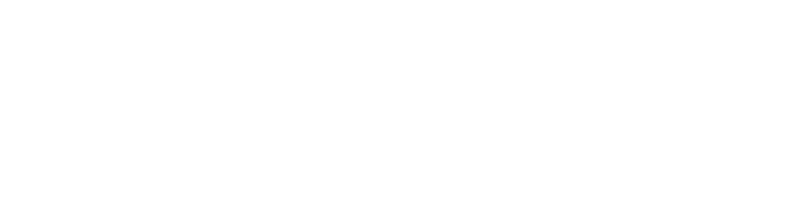
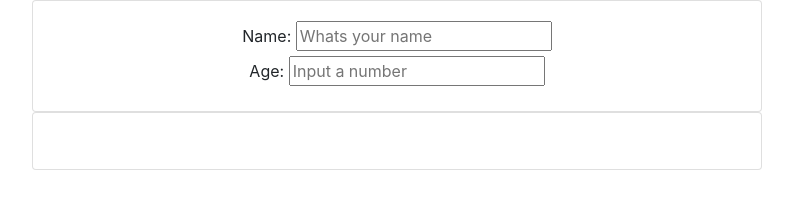
Before and after one commit to Pugsly99/Galactic-Age-Calculator, a website built with webpack: page src/index.html in a window 1280 px wide. Shown: the whole page, without its empty margins (243-1036 px from the left). Built offline with nearby package versions, Linux system fonts and the light colour scheme.

Commit message:
html setup

```diff
--- a/package.json
+++ b/package.json
@@ -19,6 +19,7 @@
     "css-loader": "^3.2.0",
     "eslint": "^6.3.0",
     "eslint-loader": "^3.0.0",
+    "file-loader": "^1.1.6",
     "html-webpack-plugin": "^3.2.0",
     "jest": "^24.9.0",
     "style-loader": "^1.0.0",
--- a/src/css/styles.css
+++ b/src/css/styles.css
@@ -0,0 +1,3 @@
+.card {
+ text-align: center;
+}
--- a/src/index.html
+++ b/src/index.html
@@ -1,9 +1,37 @@
 <!DOCTYPE html>
 <html lang="en-us">
 <head>
-  <title></title>
+  <title>Super Galactic Age Calculator</title>
 </head>
 <body>
-
+  <div class="container">
+    <div class="row">
+      <div class="col-md-2"></div>
+      <div class="col-md-8">
+        <div class="card">
+          <div class="card-body">
+            <form id = "name">
+              <label for="name">Name:</label>
+              <input type="text" id="name" placeholder="Whats your name">
+            </form>
+            <form id ="age">
+              <label for="age">Age:</label>
+              <input type="number" id="num" placeholder="Input a number">
+            </form>
+          </div>
+        </div>
+      </div>
+    </div>
+    <div class="row">
+      <div class="col-md-2"></div>
+      <div class="col-md-8">
+        <div class="card">
+          <div class="card-body">
+            <p id ="output"></p>
+          </div>
+        </div>
+      </div>
+    </div>
+  </div>
 </body>
 </html>
```
Also changed, not shown: src/galacticAge.js (+16 -2 lines), 1 other file.
